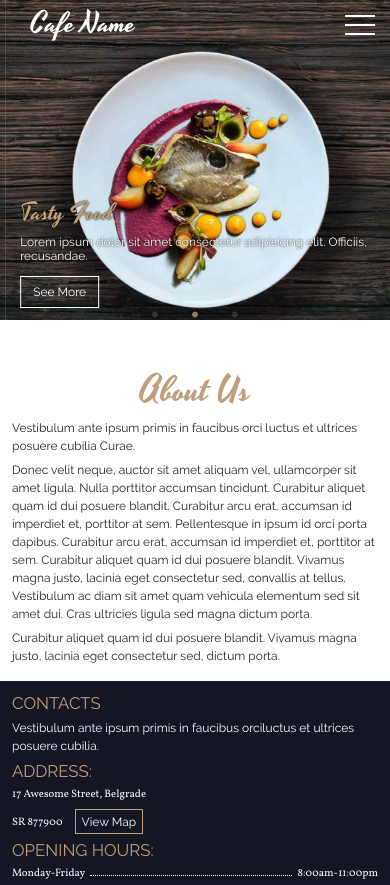
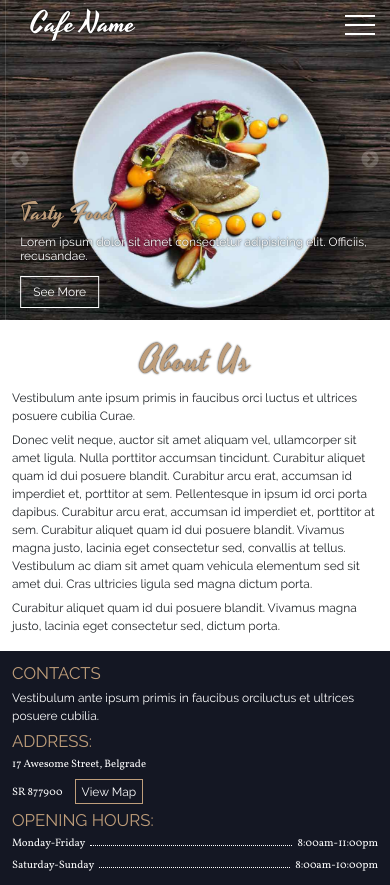
Before and after one commit to SerhiyAntipov/cafe, a website: page app/index.html in a window 390 px wide. Shown: the top 885 px of the page. Drawn offline with Linux system fonts and the light colour scheme.

Commit message:
best-prices 1.3

```diff
--- a/app/js/index.js
+++ b/app/js/index.js
@@ -1,14 +1,12 @@
  // slider header ("Slick slider") -------------------------------
  $('.slider-header').slick({
-     arrows: false,
+     arrows: true,
      autoplay: true,
      pauseOnHover: false,
-     pauseOnDotsHover: true,
      edgeFriction: '0.3',
-     dots: true,
+     dots: false,
      autoplaySpeed: 4000,
-     speed: 2000,
-     zIndex: 1
+     speed: 2000
  });
 
  // my function -------------------------
--- a/app/scss/_burger-menu.scss
+++ b/app/scss/_burger-menu.scss
@@ -1,6 +1,6 @@
 .main-header {
     position: sticky;
-    z-index: 1;
+    z-index: 2;
     top: 0;
 }
 
--- a/app/scss/_slider-header.scss
+++ b/app/scss/_slider-header.scss
@@ -1,4 +1,3 @@
-
 .slider-header {
     width: 100%;
     box-sizing: border-box;
@@ -41,41 +40,52 @@
 
     }
 
-    .slick-slide:focus {
-        outline: none;
-    }
 
-    .slick-dots {
-        bottom: 5px;
 
-        @media only screen and (max-width: 960px) {
-            bottom: 0;
+    .slick-next {
+        right: 10px;
+        width: 30px;
+        height: 30px;
+
+        &::before {
+            opacity: .2;
+            font-size: 30px;
         }
 
-        @media only screen and (max-width: 960px) {
-            bottom: -5px;
-        }
+        @media only screen and (max-width: 480px) {
+            width: 20px;
+            height: 20px;
 
-        li {
-            margin: 0 30px;
-
-            @media only screen and (max-width: 960px) {
-                margin: 0 20px;
-            }
-
-            @media only screen and (max-width: 720px) {
-                margin: 0 10px;
+            &::before {
+                font-size: 20px;
             }
         }
 
-        li button:before {
-            font-size: 14px;
-            color: $c-mongoose;
+    }
 
-            @media only screen and (max-width: 960px) {
-                font-size: 7px;
+    .slick-prev {
+        left: 10px;
+        z-index: 1;
+        width: 30px;
+        height: 30px;
+
+        &::before {
+            opacity: .2;
+            font-size: 30px;
+        }
+
+        @media only screen and (max-width: 480px) {
+            width: 20px;
+            height: 20px;
+
+            &::before {
+                font-size: 20px;
             }
         }
+    }
+
+    .slick-slide:focus {
+        outline: none;
     }
 
     .slick-list {
--- a/app/scss/_typography.scss
+++ b/app/scss/_typography.scss
@@ -44,6 +44,7 @@ h2 {
     font-size: 3rem;
     font-weight: 400;
     color: $c-mongoose;
+    text-shadow: 0 0 2px $c-black;
 }
 
 h3 {
```
Also changed, not shown: app/css/index.css, dist/css/index.css, dist/js/index.js.
